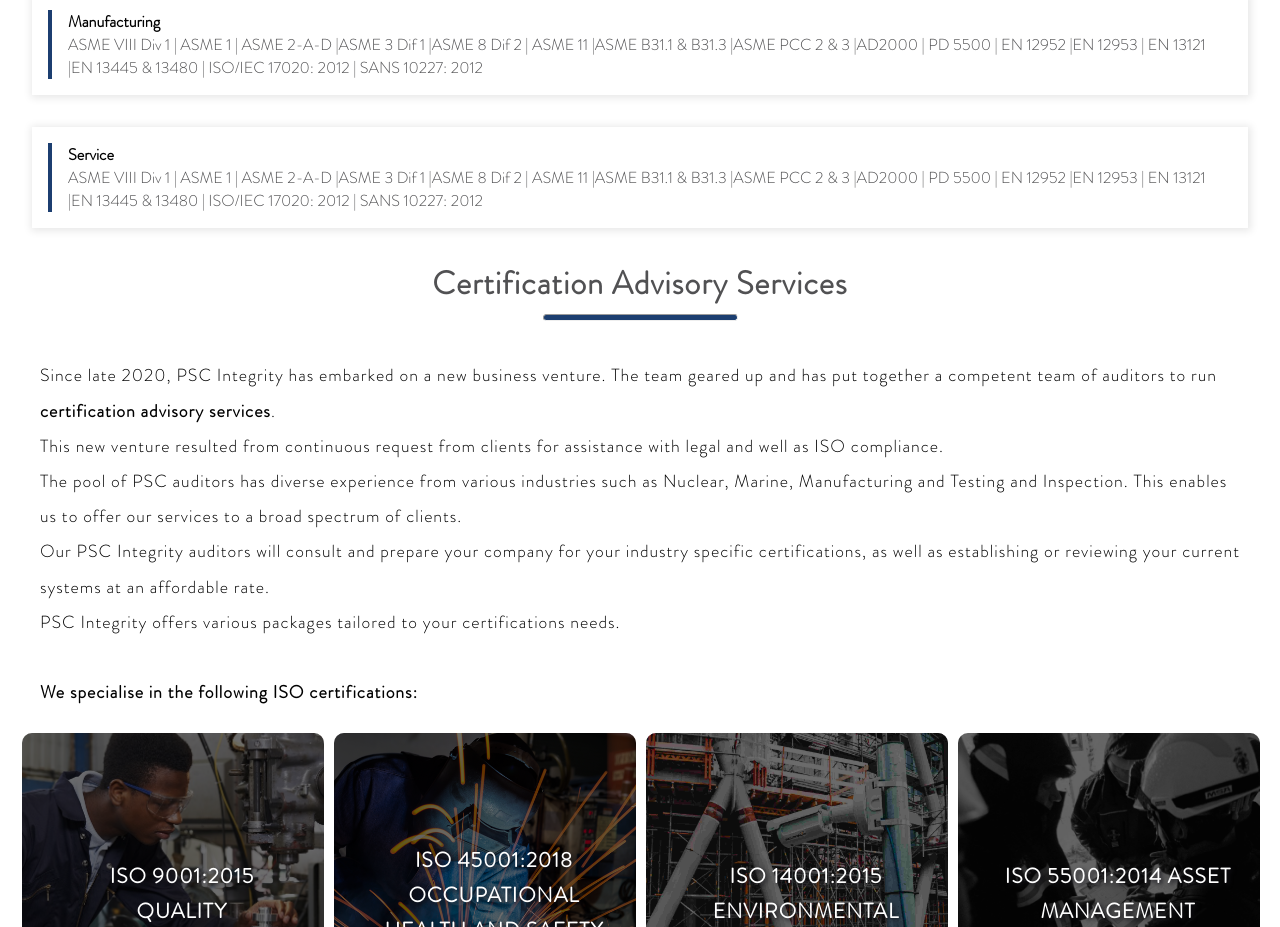
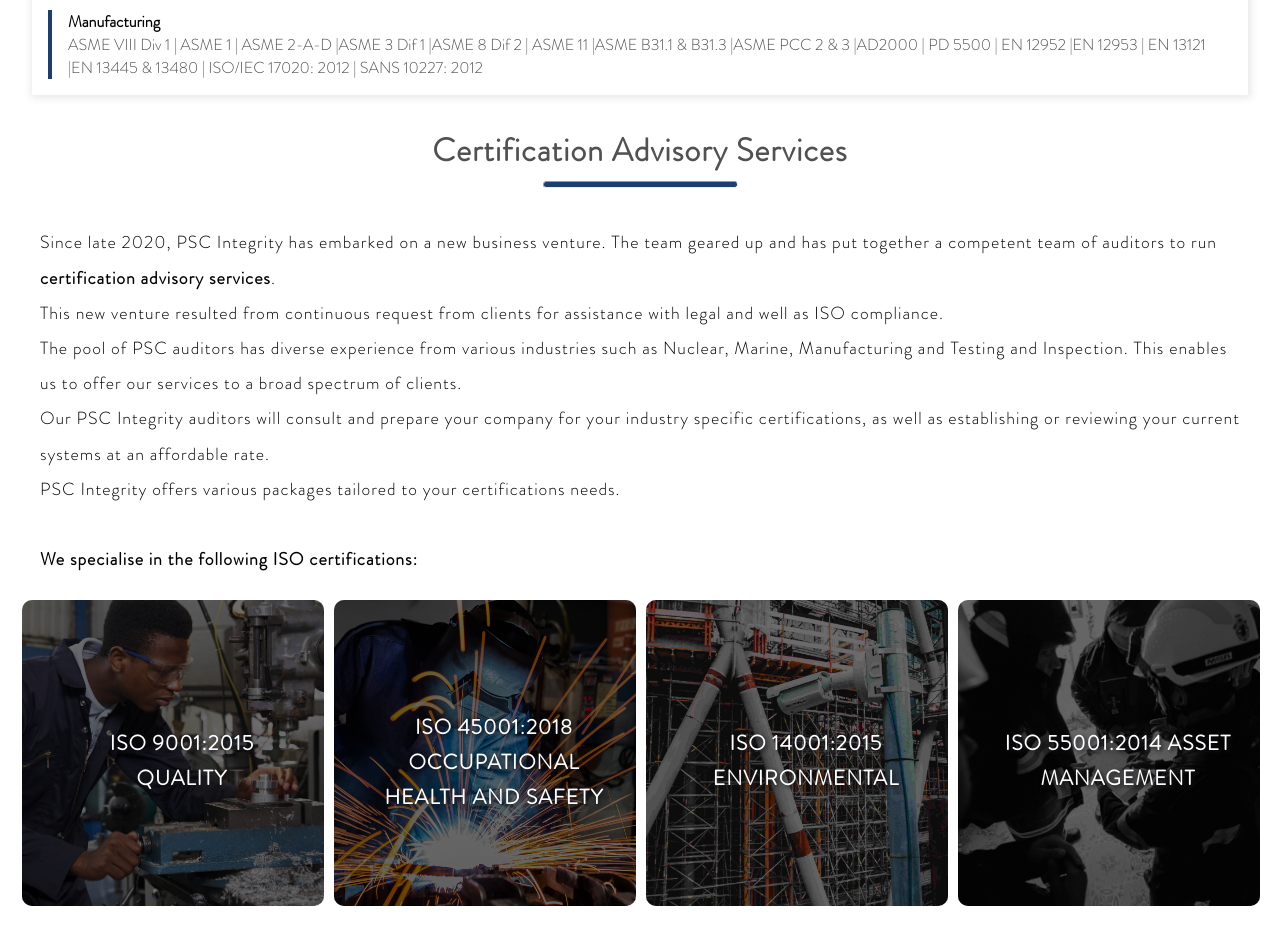
Before and after one commit to technoraj/psc-new, a plain HTML site: page index.html in a window 1280 px wide. Shown: the part 2980-3907 px from the top of the page. Drawn offline with nearby package versions, Linux system fonts and the light colour scheme; a web font is replaced by a local one.

Commit message:
update v1.1

```diff
--- a/index.html
+++ b/index.html
@@ -208,7 +208,7 @@
     </blockquote>
   </div>
   </section>
-  <section class="additional">
+  <!-- <section class="additional">
     <div class="additional_desc">
     <blockquote>
       <h4>Service</h4>
@@ -220,7 +220,7 @@
     </code>
     </blockquote>
   </div>
-  </section>
+  </section> -->
   <section class="services" id="services">
     <h2 class="service__header">Certification Advisory Services</h2>
     <hr class="custom__hr" />
```
